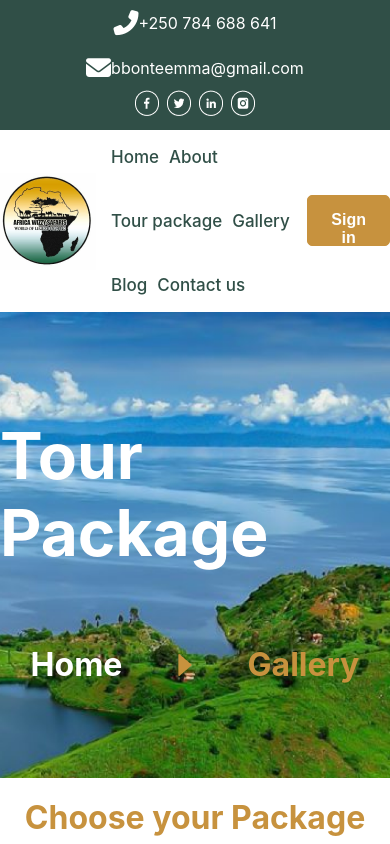
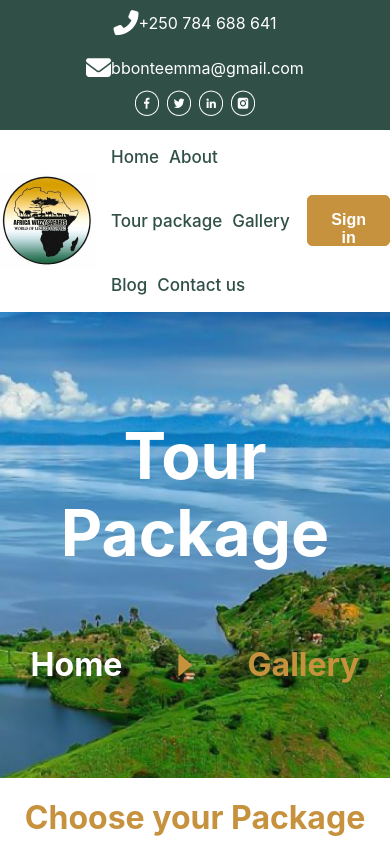
Before and after one commit to kadjialan/figma-page-react, a React (Create React App) app: page /tourpackage in a window 390 px wide. Shown: the top 844 px of the page. Built offline with nearby package versions, Linux system fonts and the light colour scheme.

Commit message:
package tour responsiveness

```diff
--- a/src/components/Hero3/Hero3.css
+++ b/src/components/Hero3/Hero3.css
@@ -14,4 +14,5 @@
   font-weight: 700;
   font-size: 64px;
   color: #fff;
+  text-align: center;
 }
--- a/src/components/Subhero/Subhero.css
+++ b/src/components/Subhero/Subhero.css
@@ -1,8 +1,8 @@
 .subhero {
-    display: flex;
-    width: 422px;
-    justify-content: space-evenly;
-    align-items: center;
+  display: flex;
+  width: 422px;
+  justify-content: space-evenly;
+  align-items: center;
 }
 
 .subhero h2 {
@@ -16,3 +16,9 @@
   font-size: 32px;
   color: #c7923e;
 }
+
+@media screen and (max-width: 375px) {
+  .subhero {
+    width: 300px;
+  }
+}
```
Also changed, not shown: src/Pages/Package/Visits/Visits.css (indentation only).
